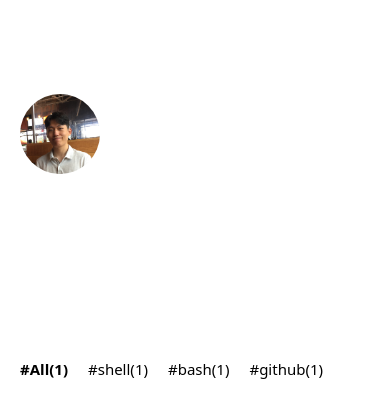
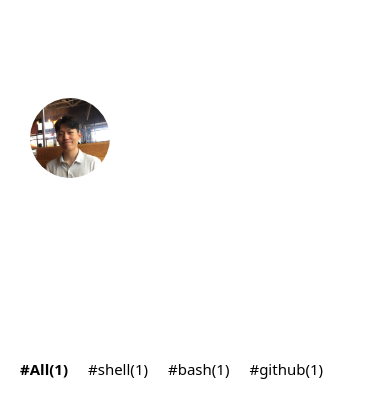
Before and after one commit to shaqok/shaqok.github.io, a Gatsby site: page / in a window 390 px wide. Shown: the top 412 px of the page. Built offline with nearby package versions, Linux system fonts and the light colour scheme; Gatsby itself is replaced by a stand-in of ours.

Commit message:
Adjust dark mode layout for mobile

```diff
--- a/src/components/Common/GlobalStyle.tsx
+++ b/src/components/Common/GlobalStyle.tsx
@@ -50,6 +50,10 @@ const defaultStyle = css`
     background-size: 100% 380px, 100%;
     background-repeat: no-repeat;
     background-position: top;
+
+    @media (max-width: 768px) {
+      background-size: 100% 300px, 100%;
+    }
 
     // --primary-color: #381696;
     // --primary-text-color: #fff;
--- a/src/components/Main/Introduction.tsx
+++ b/src/components/Main/Introduction.tsx
@@ -25,9 +25,10 @@ const Wrapper = styled.div`
   margin: 0 auto;
 
   @media (max-width: 768px) {
-    width: 100%;
+    width: 95%;
     height: 250px;
     padding: 0 20px;
+    justify-content: flex-start;
   }
 `
 
@@ -65,7 +66,7 @@ const Title = styled.div`
   font-weight: 700;
 
   @media (max-width: 768px) {
-    font-size: 25px;
+    font-size: 20px;
   }
 `
 
```
